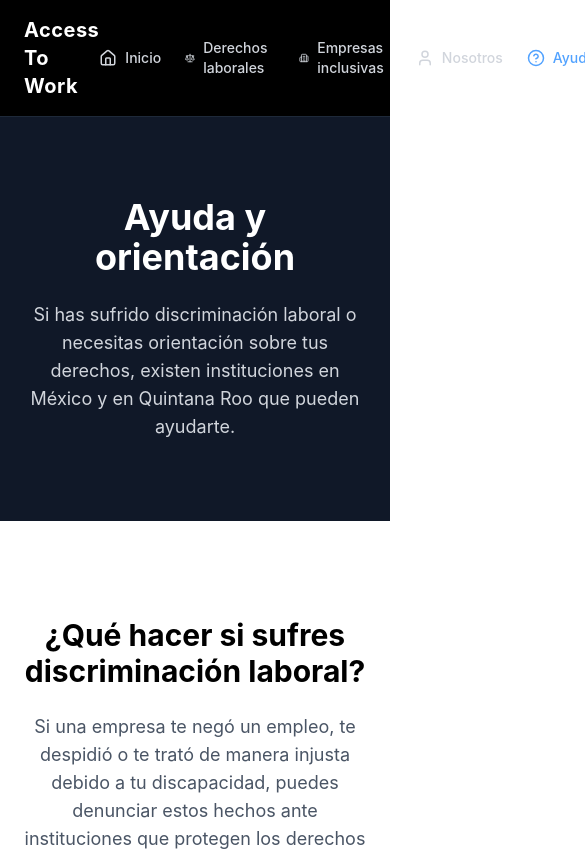
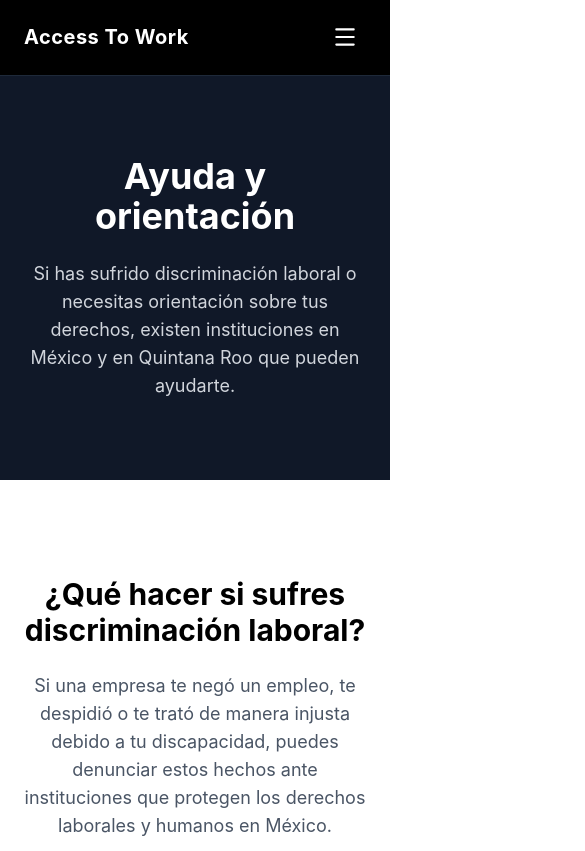
Before and after one commit to raulmay88/center-data, a React (Vite) app in the folder center-data/: page /help in a window 390 px wide. Shown: the top 851 px of the page, 585 px wide, since content can reach past the window. Built offline with nearby package versions, Linux system fonts and the light colour scheme.

Commit message:
Mejoras visuales para el menú

```diff
--- a/center-data/src/components/layout/Header.tsx
+++ b/center-data/src/components/layout/Header.tsx
@@ -1,10 +1,13 @@
 import { Link, useLocation } from "react-router-dom";
+import { useState } from "react";
 import {
   Home,
   Building2,
   Scale,
   HelpCircle,
   User,
+  Menu,
+  X
 } from "lucide-react";
 
 const menuItems = [
@@ -17,21 +20,25 @@ const menuItems = [
 
 export default function Header() {
   const location = useLocation();
+  const [open, setOpen] = useState(false);
 
   return (
     <header className="w-full sticky top-0 z-50 bg-black border-b border-gray-800">
+
       <div className="max-w-7xl mx-auto flex items-center justify-between px-6 py-4">
 
         {/* Logo */}
         <Link
           to="/"
-          className="text-white font-bold text-xl tracking-wide flex items-center gap-2"
+          className="text-white font-bold text-xl tracking-wide cursor-pointer
+          hover:text-blue-400 transition-colors duration-200"
         >
           Access To Work
         </Link>
 
-        {/* Menu */}
-        <nav className="flex items-center gap-6">
+        {/* Desktop Menu */}
+        <nav className="hidden md:flex items-center gap-6">
+
           {menuItems.map((item) => {
             const Icon = item.icon;
             const isActive = location.pathname === item.path;
@@ -40,7 +47,12 @@ export default function Header() {
               <Link
                 key={item.name}
                 to={item.path}
-                className={`flex items-center gap-2 text-sm font-medium transition-all duration-200
+                className={`flex items-center gap-2 text-sm font-medium
+                px-2 py-1 rounded-md cursor-pointer
+                transition-all duration-200
+                hover:bg-gray-800
+                hover:scale-105
+                active:scale-95
                 ${
                   isActive
                     ? "text-blue-400"
@@ -52,9 +64,70 @@ export default function Header() {
               </Link>
             );
           })}
+
+        </nav>
+
+        {/* Mobile Button */}
+        <button
+          onClick={() => setOpen(!open)}
+          className="md:hidden text-white p-2 rounded-lg cursor-pointer
+          hover:bg-gray-800
+          active:scale-95
+          transition-all duration-200"
+        >
+
+          <div
+            className={`transition-transform duration-300 ${
+              open ? "rotate-90 scale-110" : ""
+            }`}
+          >
+            {open ? <X size={26} /> : <Menu size={26} />}
+          </div>
+
+        </button>
+
+      </div>
+
+      {/* Mobile Menu */}
+      <div
+        className={`md:hidden bg-black border-t border-gray-800
+        transition-all duration-300 overflow-hidden
+        ${open ? "max-h-96 opacity-100" : "max-h-0 opacity-0"}`}
+      >
+
+        <nav className="flex flex-col px-6 py-4 gap-2">
+
+          {menuItems.map((item) => {
+            const Icon = item.icon;
+            const isActive = location.pathname === item.path;
+
+            return (
+              <Link
+                key={item.name}
+                to={item.path}
+                onClick={() => setOpen(false)}
+                className={`flex items-center gap-3 text-sm font-medium
+                px-3 py-2 rounded-md cursor-pointer
+                transition-all duration-200
+                hover:bg-gray-800
+                hover:translate-x-1
+                active:scale-95
+                ${
+                  isActive
+                    ? "text-blue-400"
+                    : "text-gray-300 hover:text-white"
+                }`}
+              >
+                <Icon size={18} />
+                {item.name}
+              </Link>
+            );
+          })}
+
         </nav>
 
       </div>
+
     </header>
   );
 }
```
